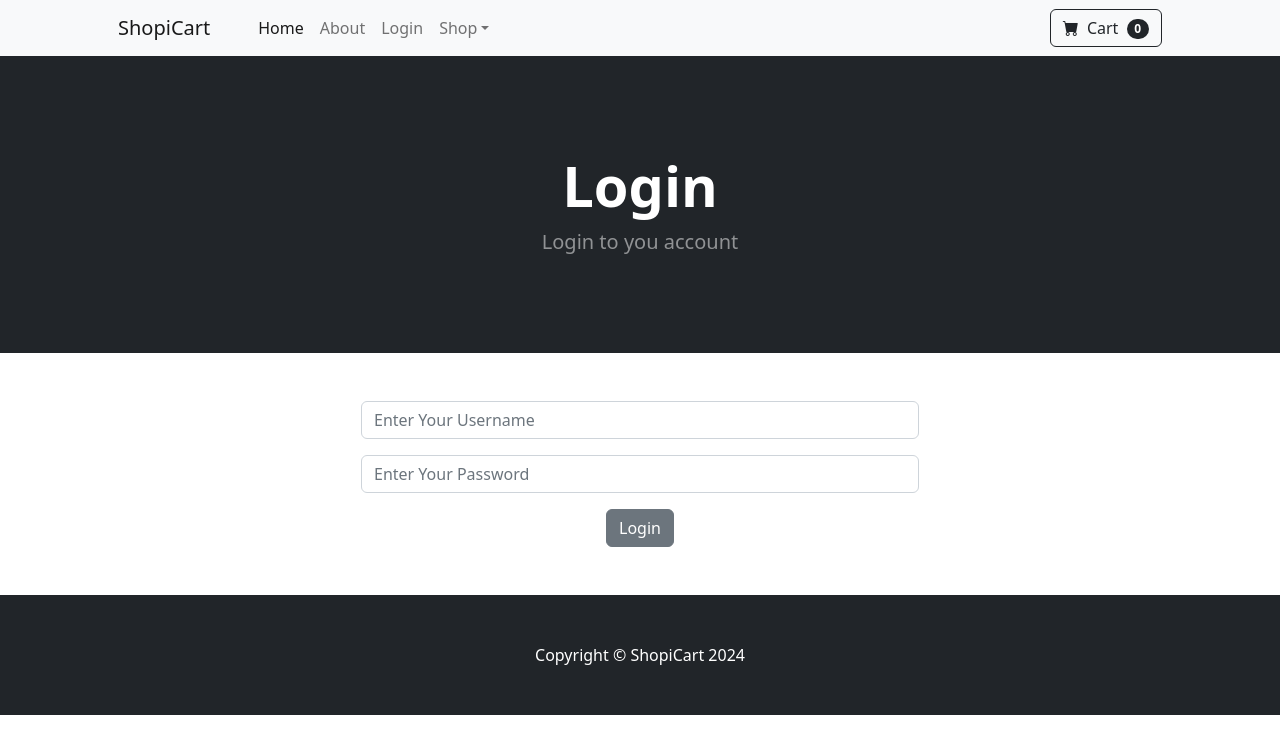
After one commit to Ahmad-Hazrati/django-ecom, a Django app: page /login/ in a window 1280 px wide. The commit adds this page. Shown: the top 754 px of the page. Run offline with Django 5.2, Linux system fonts and the light colour scheme; some libraries are stand-ins or nearby versions.

Commit message:
Add login and logout functionality

```diff
--- a/store/templates/base.html
+++ b/store/templates/base.html
@@ -27,7 +27,19 @@
   </head>
   <body>
     <!-- Linked the navbar.html -->
-    {% include 'navbar.html' %}
+    {% include 'navbar.html' %} {% if messages %} {% for message in messages %}
+
+    <div class="alert alert-success alert-dismissible fade show" role="alert">
+      {{ message }}
+      <button
+        type="button"
+        class="btn-close"
+        data-bs-dismiss="alert"
+        aria-label="Close"
+      ></button>
+    </div>
+
+    {% endfor %} {% endif %}
 
     <!-- Contents of the page come here-->
     {% block content %} {% endblock %}
@@ -42,6 +54,16 @@
     </footer>
     <!-- Bootstrap core JS-->
     <script src="https://cdn.jsdelivr.net/npm/bootstrap@5.2.3/dist/js/bootstrap.bundle.min.js"></script>
+
+    {% block script %}
+    <script>
+      setTimeout(function () {
+        bootstrap.Alert.getOrCreateInstance(
+          document.querySelector(".alert")
+        ).close();
+      }, 3000);
+    </script>
+    {% endblock script %}
     <!-- Core theme JS-->
     <script src="{%static 'js/scripts.js' %}"></script>
   </body>
--- /dev/null
+++ b/store/templates/login.html
@@ -0,0 +1,42 @@
+{% extends 'base.html' %} {% block content%}
+<!-- Header-->
+<header class="bg-dark py-5">
+  <div class="container px-4 px-lg-5 my-5">
+    <div class="text-center text-white">
+      <h1 class="display-4 fw-bolder">Login</h1>
+      <p class="lead fw-normal text-white-50 mb-0">Login to you account</p>
+    </div>
+  </div>
+</header>
+
+<div class="container">
+  <div class="row">
+    <center>
+      <div class="col-md-6">
+        <br /><br />
+        <form method="POST" action="{% url 'login' %}">
+          {% csrf_token %}
+          <div class="mb-3">
+            <input
+              type="text"
+              class="form-control"
+              name="username"
+              placeholder="Enter Your Username"
+            />
+          </div>
+          <div class="mb-3">
+            <input
+              type="password"
+              class="form-control"
+              name="password"
+              placeholder="Enter Your Password"
+            />
+          </div>
+          <button type="submit" class="btn btn-secondary">Login</button>
+        </form>
+        <br /><br />
+      </div>
+    </center>
+  </div>
+</div>
+{% endblock %}
--- a/store/templates/navbar.html
+++ b/store/templates/navbar.html
@@ -23,6 +23,16 @@
         <li class="nav-item">
           <a class="nav-link" href="{% url 'about' %}">About</a>
         </li>
+        <li class="nav-item">
+            {% if user.is_authenticated %}
+            <li class="nav-item">
+                <a class="nav-link" href="{% url 'logout' %}">Logout</a>
+              </li>
+              {% else %}
+          <a class="nav-link" href="{% url 'login' %}">Login</a>
+        </li>
+        {% endif %}
+
         <li class="nav-item dropdown">
           <a
             class="nav-link dropdown-toggle"
--- a/store/urls.py
+++ b/store/urls.py
@@ -4,4 +4,6 @@ from . import views
 urlpatterns = [
     path('', views.home, name='home'),
     path('about/', views.about, name='about'),
+    path('login/', views.login_user, name='login'),
+    path('logout/', views.logout_user, name='logout'),
 ]
--- a/store/views.py
+++ b/store/views.py
@@ -1,5 +1,7 @@
-from django.shortcuts import render
+from django.shortcuts import render, redirect
 from .models import Product
+from django.contrib.auth import authenticate, login, logout
+from django.contrib import messages
 
 
 def home(request):
@@ -9,3 +11,25 @@ def home(request):
 
 def about (request):
     return render(request, 'about.html', {})
+
+
+def login_user(request):
+    if request.method == "POST":
+        username = request.POST['username']
+        password = request.POST['password']
+        user = authenticate(request, username=username, password=password)
+        if user is not None:
+            login(request, user)
+            messages.success(request, ("You have been logged in successfully"))
+            return redirect('home')
+        else:
+            messages.error(request, ("Seems there was occurred an error, please try again!"))
+            return redirect('login')
+    else:
+        return render(request, 'login.html', {})
+
+
+def logout_user(request):
+    logout(request)
+    messages.success(request, ("You have been logged out successfully."))
+    return redirect('home')
```
Also changed, not shown: db.sqlite3.
